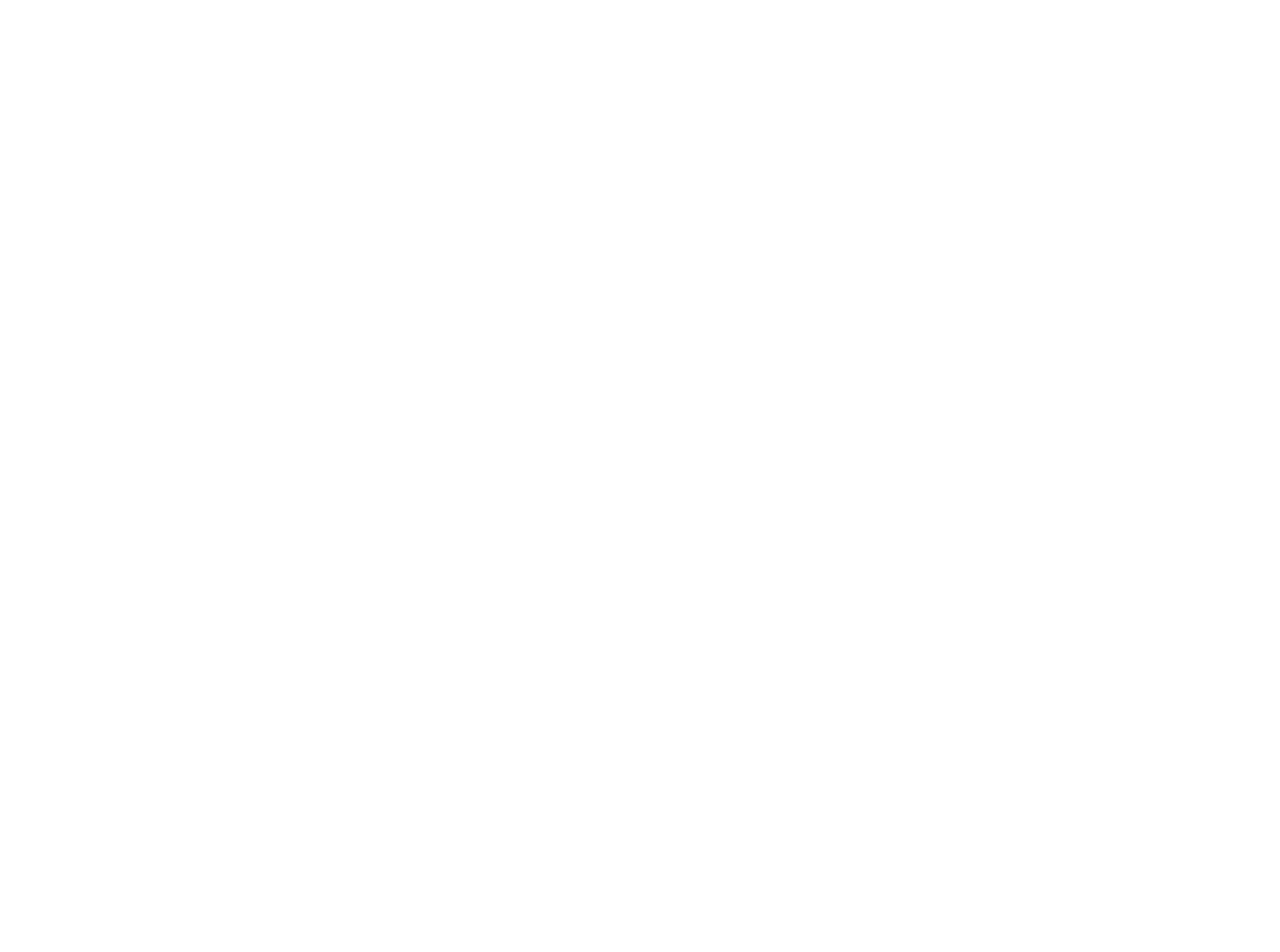
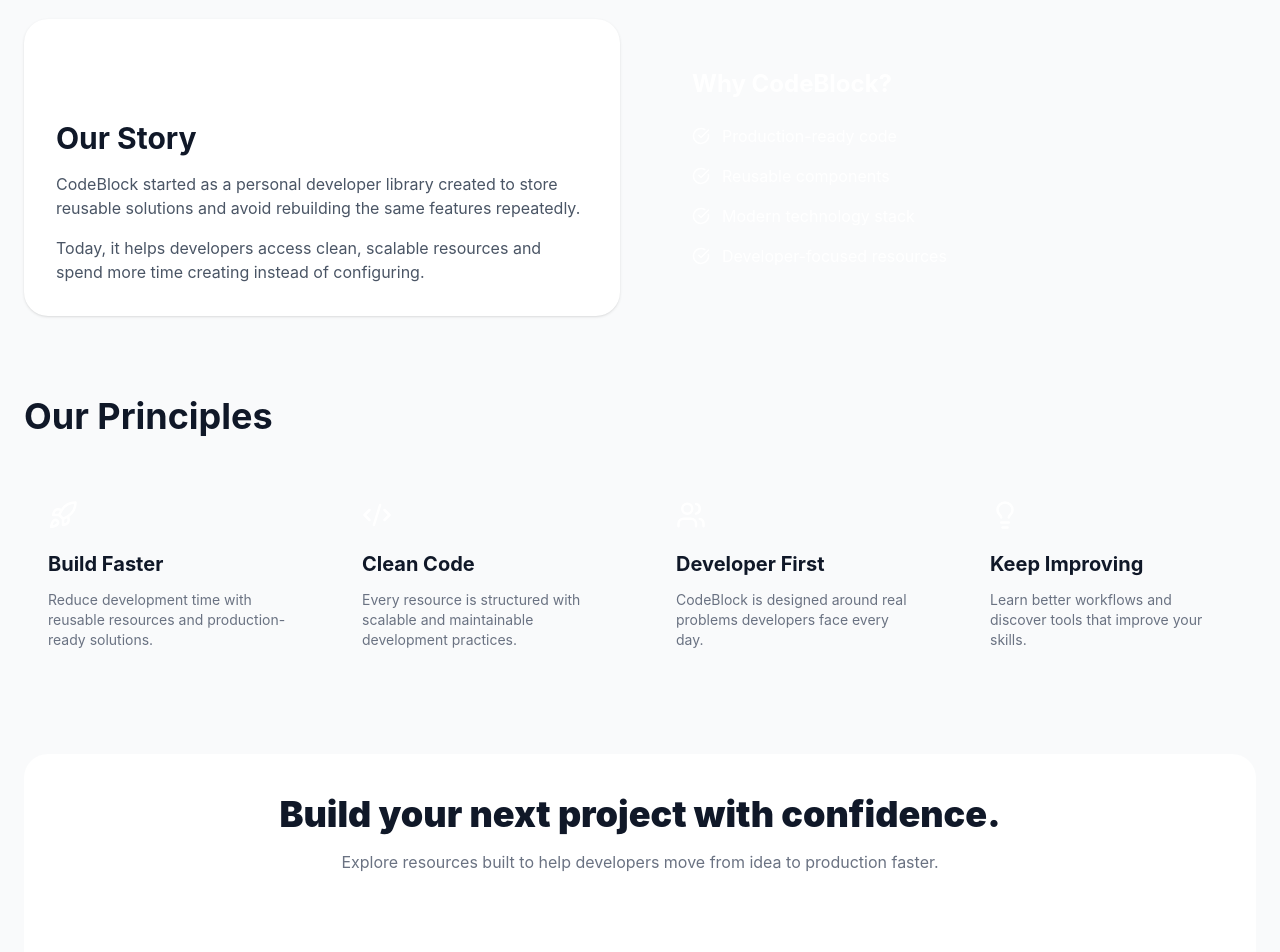
Before and after one commit to MORESUCCESS/CodeBlock, a React (Vite) app: page /about in a window 1280 px wide. Before the commit this address had no page. Shown: the part 400-1352 px from the top of the page. Before the commit the page ends 800 px from the top, so only its background shows below. Built offline with nearby package versions, Linux system fonts and the light colour scheme.

Commit message:
added about page in the landing page

```diff
--- a/src/App.jsx
+++ b/src/App.jsx
@@ -8,6 +8,7 @@
 import Login from "./components/login";
 import Resources from "./pages/resources";
 import Categories from "./pages/categories";
+import About from "./pages/about";
 
 const App = () => {
   return (
@@ -34,6 +35,15 @@
           }
         />
 
+        <Route
+          path="/about"
+          element={
+            <Layout>
+              <About />
+            </Layout>
+          }
+        />
+
         {/* Auth Pages without Layout */}
         <Route path="/signup" element={<Signup />} />
 
--- /dev/null
+++ b/src/pages/about.jsx
@@ -0,0 +1,312 @@
+import React from "react";
+import { Code2, Rocket, Users, Lightbulb, CheckCircle } from "lucide-react";
+
+const About = () => {
+  const values = [
+    {
+      title: "Build Faster",
+      description:
+        "Reduce development time with reusable resources and production-ready solutions.",
+      icon: Rocket,
+    },
+
+    {
+      title: "Clean Code",
+      description:
+        "Every resource is structured with scalable and maintainable development practices.",
+      icon: Code2,
+    },
+
+    {
+      title: "Developer First",
+      description:
+        "CodeBlock is designed around real problems developers face every day.",
+      icon: Users,
+    },
+
+    {
+      title: "Keep Improving",
+      description:
+        "Learn better workflows and discover tools that improve your skills.",
+      icon: Lightbulb,
+    },
+  ];
+
+  return (
+    <div
+      className="
+        min-h-screen
+        bg-gray-50
+        dark:bg-gray-950
+        px-6
+        py-16
+      "
+    >
+      <div
+        className="
+        max-w-7xl
+        mx-auto
+      "
+      >
+        {/* Hero */}
+
+        <section
+          className="
+            text-center
+            max-w-3xl
+            mx-auto
+          "
+        >
+          <h1
+            className="
+              text-5xl
+              md:text-6xl
+              font-black
+              text-gray-900
+              dark:text-white
+            "
+          >
+            Built for developers who ship.
+          </h1>
+
+          <p
+            className="
+              mt-6
+              text-lg
+              text-gray-500
+              dark:text-gray-400
+            "
+          >
+            CodeBlock provides reusable starter kits, components, and developer
+            resources that help you build projects faster.
+          </p>
+        </section>
+
+        {/* Story */}
+
+        <section
+          className="
+            mt-20
+            grid
+            md:grid-cols-2
+            gap-10
+            items-center
+          "
+        >
+          <div
+            className="
+              bg-white
+              dark:bg-gray-900
+              rounded-3xl
+              p-8
+              shadow-sm
+            "
+          >
+            <Code2 size={45} className="text-white"/>
+
+            <h2
+              className="
+                mt-6
+                text-3xl
+                font-bold
+                text-gray-900
+                dark:text-white
+              "
+            >
+              Our Story
+            </h2>
+
+            <p
+              className="
+                mt-4
+                text-gray-600
+                dark:text-gray-400
+              "
+            >
+              CodeBlock started as a personal developer library created to store
+              reusable solutions and avoid rebuilding the same features
+              repeatedly.
+            </p>
+
+            <p
+              className="
+                mt-4
+                text-gray-600
+                dark:text-gray-400
+              "
+            >
+              Today, it helps developers access clean, scalable resources and
+              spend more time creating instead of configuring.
+            </p>
+          </div>
+
+          <div
+            className="
+              dark:bg-gray-900
+              text-white
+              rounded-3xl
+              p-8
+            "
+          >
+            <h3
+              className="
+                text-2xl
+                font-bold
+              "
+            >
+              Why CodeBlock?
+            </h3>
+
+            <div
+              className="
+              mt-6
+              space-y-4
+            "
+            >
+              {[
+                "Production-ready code",
+                "Reusable components",
+                "Modern technology stack",
+                "Developer-focused resources",
+              ].map((item) => (
+                <div
+                  key={item}
+                  className="
+                    flex
+                    items-center
+                    gap-3
+                  "
+                >
+                  <CheckCircle size={18} />
+
+                  <span>{item}</span>
+                </div>
+              ))}
+            </div>
+          </div>
+        </section>
+
+        {/* Values */}
+
+        <section
+          className="
+            mt-20
+          "
+        >
+          <h2
+            className="
+              text-4xl
+              font-bold
+              text-gray-900
+              dark:text-white
+            "
+          >
+            Our Principles
+          </h2>
+
+          <div
+            className="
+              mt-10
+              grid
+              md:grid-cols-4
+              gap-6
+            "
+          >
+            {values.map((value) => {
+              const Icon = value.icon;
+
+              return (
+                <div
+                  key={value.title}
+                  className="
+                    dark:bg-gray-900
+                    rounded-3xl
+                    p-6
+                    cursor-pointer
+                  "
+                >
+                  <Icon size={30}  className="text-white"/>
+
+                  <h3
+                    className="
+                      mt-5
+                      font-bold
+                      text-xl
+                      text-gray-900
+                      dark:text-white
+                    "
+                  >
+                    {value.title}
+                  </h3>
+
+                  <p
+                    className="
+                      mt-3
+                      text-sm
+                      text-gray-500
+                      dark:text-gray-400
+                    "
+                  >
+                    {value.description}
+                  </p>
+                </div>
+              );
+            })}
+          </div>
+        </section>
+
+        {/* CTA */}
+
+        <section
+          className="
+            mt-20
+            bg-white
+            dark:bg-gray-900
+            rounded-3xl
+            p-10
+            text-center
+          "
+        >
+          <h2
+            className="
+              text-4xl
+              font-black
+              text-gray-900
+              dark:text-white
+            "
+          >
+            Build your next project with confidence.
+          </h2>
+
+          <p
+            className="
+              mt-4
+              text-gray-500
+              dark:text-gray-400
+            "
+          >
+            Explore resources built to help developers move from idea to
+            production faster.
+          </p>
+
+          <button
+            className="
+              mt-8
+              px-8
+              py-3
+              rounded-xl
+              dark:bg-gray-950
+              text-white
+              font-semibold
+              cursor-pointer
+            "
+          >
+            Browse Resources
+          </button>
+        </section>
+      </div>
+    </div>
+  );
+};
+
+export default About;
```
